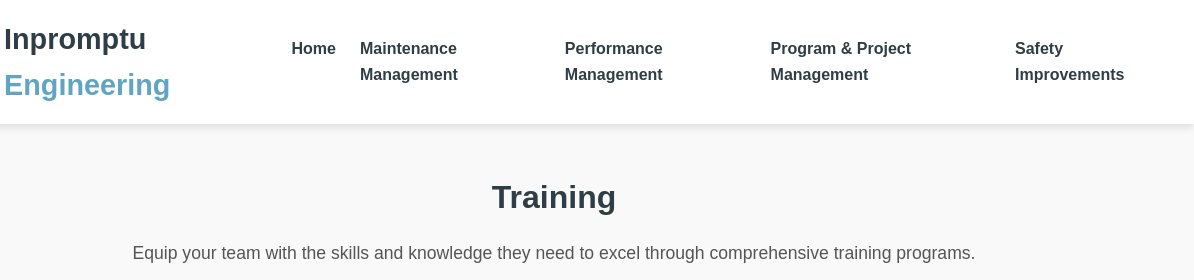
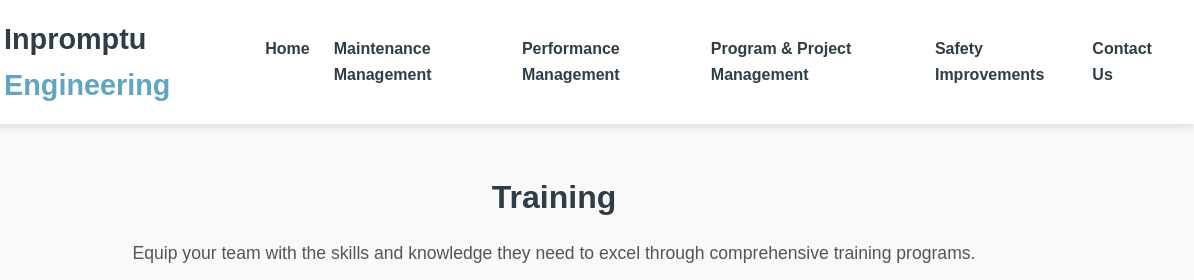
Before and after one commit to elliott089/Inpromptu, a plain HTML site: page t.html in a window 1280 px wide. Shown: the top 280 px of the page, 86-1280 px from the left. Drawn offline with Linux system fonts and the light colour scheme.

Commit message:
Update t.html

```diff
--- a/t.html
+++ b/t.html
@@ -19,6 +19,7 @@
                 <li><a href="pm.html">Performance Management</a></li>
                 <li><a href="ppm.html">Program & Project Management</a></li>
                 <li><a href="si.html">Safety Improvements</a></li>
+                <li><a href="con.html">Contact Us</a></li>
             </ul>
         </nav>
     </header>
```
